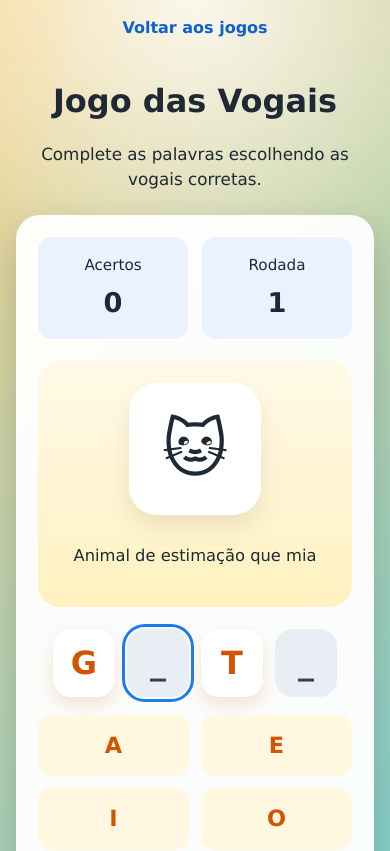
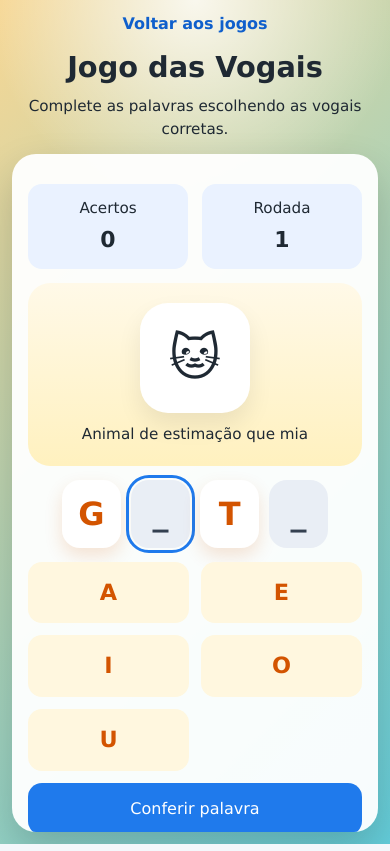
Before and after one commit to sharlaynejardini/projeto-jogos, a React (Vite) app: page /jogos/vogais in a window 390 px wide. Shown: the top 851 px of the page. Built offline with nearby package versions, Linux system fonts and the light colour scheme.

Commit message:
atualização vogais

```diff
--- a/public/jogos/memoria-vogais/style.css
+++ b/public/jogos/memoria-vogais/style.css
@@ -5,23 +5,27 @@
 }
 
 body {
-  min-height: 100vh;
+  min-height: 100dvh;
   font-family: Verdana, sans-serif;
   background:
     radial-gradient(circle at top left, rgba(255, 255, 255, 0.8), transparent 28%),
     linear-gradient(135deg, #ffe7a3, #8be0d0);
   color: #1f2933;
-  padding: 20px;
+  padding: clamp(10px, 2vh, 18px);
+  overflow: hidden;
 }
 
 .memory-page {
   width: min(100%, 1100px);
   margin: 0 auto;
+  min-height: calc(100dvh - clamp(20px, 4vh, 36px));
+  display: grid;
+  grid-template-rows: auto 1fr;
+  gap: clamp(10px, 1.8vh, 18px);
 }
 
 .topbar {
   text-align: center;
-  margin-bottom: 22px;
 }
 
 .back-link {
@@ -34,18 +38,21 @@ body {
 
 .topbar h1 {
   font-size: clamp(2rem, 4vw, 3rem);
-  margin-bottom: 8px;
+  margin-bottom: 6px;
 }
 
 .topbar p {
-  font-size: 1.05rem;
+  font-size: 1rem;
 }
 
 .game-panel {
   background: rgba(255, 255, 255, 0.95);
   border-radius: 26px;
-  padding: 28px;
+  padding: clamp(16px, 2.5vh, 24px);
   box-shadow: 0 18px 40px rgba(0, 0, 0, 0.16);
+  min-height: 0;
+  display: flex;
+  flex-direction: column;
 }
 
 .panel-row {
@@ -117,13 +124,13 @@ button:hover {
   display: grid;
   grid-template-columns: repeat(3, 1fr);
   gap: 14px;
-  margin: 22px 0;
+  margin: 14px 0;
 }
 
 .score-card {
   background: #eef5ff;
   border-radius: 18px;
-  padding: 16px;
+  padding: 12px;
   text-align: center;
 }
 
@@ -135,11 +142,11 @@ button:hover {
 
 .feedback-box {
   position: relative;
-  min-height: 72px;
+  min-height: 64px;
   border-radius: 20px;
   background: #fff8dd;
-  padding: 18px;
-  margin-bottom: 22px;
+  padding: 14px;
+  margin-bottom: 16px;
   text-align: center;
   overflow: hidden;
 }
@@ -186,11 +193,16 @@ button:hover {
   display: grid;
   grid-template-columns: repeat(4, minmax(0, 1fr));
   gap: 14px;
+  flex: 1;
+  min-height: 0;
+  align-content: stretch;
 }
 
 .memory-card {
   position: relative;
-  height: 150px;
+  width: 100%;
+  height: auto;
+  aspect-ratio: 1 / 1;
   border: none;
   background: transparent;
   cursor: pointer;
@@ -306,22 +318,29 @@ button:hover {
 
 @media (max-width: 640px) {
   body {
-    padding: 14px;
+    padding: 10px;
   }
 
   .game-panel {
-    padding: 20px;
+    padding: 14px;
   }
 
   .scoreboard {
     grid-template-columns: 1fr;
+    gap: 10px;
   }
 
   .game-board {
     grid-template-columns: repeat(2, minmax(0, 1fr));
+    gap: 10px;
   }
 
-  .memory-card {
-    height: 132px;
+  .card-front {
+    font-size: 1.7rem;
+  }
+
+  .card-back.vowel-card,
+  .card-icon {
+    font-size: 2.4rem;
   }
 }
--- a/src/App.css
+++ b/src/App.css
@@ -1,20 +1,24 @@
 .site-shell {
   width: min(100%, 1100px);
   margin: 0 auto;
+  height: 100%;
+  display: flex;
+  flex-direction: column;
 }
 
 .site-home {
-  min-height: 100vh;
+  height: 100dvh;
   background:
     radial-gradient(circle at top left, rgba(255, 255, 255, 0.75), transparent 28%),
     linear-gradient(135deg, #f7d794, #63cdda);
-  padding: 32px 20px;
+  padding: clamp(12px, 2vh, 24px) 20px;
+  overflow: hidden;
 }
 
 .hero {
   background: rgba(255, 255, 255, 0.94);
   border-radius: 28px;
-  padding: 32px;
+  padding: clamp(20px, 3vh, 30px);
   box-shadow: 0 18px 40px rgba(0, 0, 0, 0.12);
   text-align: center;
 }
@@ -40,11 +44,14 @@
 }
 
 .games-section {
-  margin-top: 28px;
+  margin-top: clamp(14px, 2vh, 24px);
+  flex: 1;
+  display: flex;
+  flex-direction: column;
 }
 
 .games-section h2 {
-  margin-bottom: 16px;
+  margin: 0 0 12px;
   font-size: 1.7rem;
   text-align: center;
 }
@@ -52,14 +59,15 @@
 .game-grid {
   display: grid;
   grid-template-columns: repeat(auto-fit, minmax(240px, 1fr));
-  gap: 18px;
+  gap: clamp(12px, 2vh, 18px);
   align-items: stretch;
+  flex: 1;
 }
 
 .game-card {
   background: rgba(255, 255, 255, 0.95);
   border-radius: 24px;
-  padding: 24px;
+  padding: clamp(18px, 2.4vh, 24px);
   box-shadow: 0 18px 30px rgba(0, 0, 0, 0.1);
   text-align: center;
   display: flex;
@@ -85,13 +93,14 @@
 }
 
 .game-card h3 {
-  margin-bottom: 10px;
+  margin: 0 0 8px;
   font-size: 1.35rem;
 }
 
 .game-card p {
   line-height: 1.6;
   max-width: 28ch;
+  margin: 0;
 }
 
 .game-tag {
@@ -107,9 +116,9 @@
   display: block;
   width: 100%;
   max-width: 150px;
-  height: 110px;
+  height: clamp(80px, 10vh, 110px);
   object-fit: contain;
-  margin: 0 auto 16px;
+  margin: 0 auto 12px;
   border-radius: 18px;
   background: #fff7df;
   padding: 10px;
@@ -153,52 +162,58 @@
 }
 
 .game-page {
-  min-height: 100vh;
+  height: 100dvh;
   background:
     radial-gradient(circle at top center, rgba(255, 255, 255, 0.82), transparent 24%),
     linear-gradient(135deg, #f7d794, #63cdda);
   color: #1f2933;
-  padding: 24px;
-  overflow-x: hidden;
+  padding: clamp(12px, 2vh, 20px);
+  overflow: hidden;
 }
 
 .game-topbar {
-  margin-bottom: 22px;
+  margin-bottom: clamp(10px, 1.6vh, 18px);
   text-align: center;
 }
 
 .back-link {
   display: inline-flex;
-  margin-bottom: 16px;
+  margin-bottom: 10px;
   color: #0f5fcc;
   font-weight: 700;
   text-decoration: none;
 }
 
 .game-topbar h1 {
-  font-size: clamp(2rem, 4vw, 3rem);
-  margin-bottom: 8px;
+  font-size: clamp(1.8rem, 4vw, 2.8rem);
+  margin: 0 0 6px;
 }
 
 .game-topbar p {
-  font-size: 1.05rem;
+  font-size: 1rem;
+  margin: 0;
 }
 
 .game-panel {
   position: relative;
   width: 100%;
+  flex: 1;
+  min-height: 0;
   background: rgba(255, 255, 255, 0.95);
   border-radius: 24px;
-  padding: 32px;
+  padding: clamp(18px, 2.6vh, 28px);
   box-shadow: 0 18px 40px rgba(0, 0, 0, 0.18);
   overflow: hidden;
+  display: flex;
+  flex-direction: column;
+  justify-content: space-between;
 }
 
 .side-image {
   position: absolute;
   top: 50%;
   left: 50%;
-  width: min(420px, 70%);
+  width: min(320px, 54vh, 62%);
   opacity: 0;
   visibility: hidden;
   z-index: 2;
@@ -215,7 +230,6 @@
 
 .controls,
 .question-box {
-  margin-bottom: 22px;
   text-align: center;
 }
 
@@ -248,14 +262,14 @@
   display: grid;
   grid-template-columns: repeat(4, 1fr);
   gap: 12px;
-  margin-top: 12px;
+  margin-top: 10px;
 }
 
 .level-list {
   display: grid;
   grid-template-columns: repeat(2, minmax(0, 1fr));
   gap: 12px;
-  margin: 12px 0 18px;
+  margin: 10px 0 14px;
 }
 
 .level-option {
@@ -288,20 +302,20 @@
   display: grid;
   grid-template-columns: 1fr 1fr;
   gap: 14px;
-  margin-bottom: 22px;
+  margin: 14px 0;
 }
 
 .scoreboard div {
   background: #eaf2ff;
   border-radius: 14px;
-  padding: 16px;
+  padding: 12px;
   text-align: center;
 }
 
 .scoreboard strong {
   display: block;
-  font-size: 1.7rem;
-  margin-top: 6px;
+  font-size: clamp(1.35rem, 2.6vh, 1.7rem);
+  margin-top: 4px;
 }
 
 .question-display {
@@ -310,27 +324,27 @@
   justify-content: center;
   gap: 12px;
   flex-wrap: wrap;
-  min-height: 112px;
-  padding: 20px;
+  min-height: clamp(84px, 14vh, 112px);
+  padding: clamp(12px, 2vh, 18px);
   border-radius: 18px;
   background: #fff4cc;
-  margin-bottom: 16px;
+  margin-bottom: 12px;
 }
 
 .question-number {
-  min-width: 90px;
-  padding: 12px 16px;
+  min-width: clamp(68px, 9vh, 90px);
+  padding: 10px 14px;
   border-radius: 16px;
   background: #ffffff;
   color: #d35400;
-  font-size: 2.4rem;
+  font-size: clamp(1.8rem, 4.2vh, 2.4rem);
   font-weight: 700;
   text-align: center;
   box-shadow: 0 8px 18px rgba(211, 84, 0, 0.16);
 }
 
 .question-symbol {
-  font-size: 1.9rem;
+  font-size: clamp(1.4rem, 3.3vh, 1.9rem);
   font-weight: 700;
 }
 
@@ -362,9 +376,9 @@
   flex-direction: column;
   align-items: center;
   justify-content: center;
-  gap: 12px;
-  padding: 22px;
-  margin-bottom: 22px;
+  gap: 10px;
+  padding: clamp(14px, 2.4vh, 22px);
+  margin-bottom: 14px;
   border-radius: 22px;
   background: linear-gradient(180deg, #fff9e8, #fff1bf);
 }
@@ -373,18 +387,19 @@
   display: flex;
   align-items: center;
   justify-content: center;
-  width: 132px;
-  height: 132px;
+  width: clamp(84px, 13vh, 132px);
+  height: clamp(84px, 13vh, 132px);
   border-radius: 28px;
   background: #ffffff;
-  font-size: 4rem;
+  font-size: clamp(2.6rem, 6vh, 4rem);
   box-shadow: 0 12px 24px rgba(0, 0, 0, 0.08);
 }
 
 .vowel-hint {
   max-width: 28ch;
   text-align: center;
-  font-size: 1.02rem;
+  font-size: 0.98rem;
+  margin: 0;
 }
 
 .word-slots {
@@ -392,18 +407,18 @@
   align-items: center;
   justify-content: center;
   flex-wrap: wrap;
-  gap: 12px;
-  margin-bottom: 18px;
+  gap: 10px;
+  margin-bottom: 14px;
 }
 
 .letter-tile {
   display: inline-flex;
   align-items: center;
   justify-content: center;
-  min-width: 62px;
-  min-height: 68px;
+  min-width: clamp(48px, 7vh, 62px);
+  min-height: clamp(52px, 8vh, 68px);
   border-radius: 18px;
-  font-size: 2rem;
+  font-size: clamp(1.5rem, 3.8vh, 2rem);
   font-weight: 700;
   text-transform: uppercase;
 }
@@ -441,13 +456,13 @@
   display: grid;
   grid-template-columns: repeat(5, minmax(0, 1fr));
   gap: 12px;
-  margin-bottom: 12px;
+  margin-bottom: 10px;
 }
 
 .vowel-option {
   background: #fff7df;
   color: #d35400;
-  font-size: 1.4rem;
+  font-size: clamp(1.1rem, 2.8vh, 1.4rem);
   font-weight: 800;
 }
 
@@ -455,7 +470,7 @@
   display: flex;
   flex-wrap: wrap;
   gap: 10px;
-  margin-top: 14px;
+  margin-top: 12px;
   justify-content: center;
 }
 
@@ -472,8 +487,8 @@
 }
 
 .message {
-  margin-top: 16px;
-  min-height: 24px;
+  margin-top: 12px;
+  min-height: 22px;
   font-weight: bold;
   text-align: center;
 }
@@ -488,7 +503,7 @@
   }
 
   .side-image {
-    width: min(320px, 82%);
+    width: min(260px, 48vh, 82%);
   }
 
   .vowel-options {
@@ -498,17 +513,21 @@
 
 @media (max-width: 680px) {
   .hero {
-    padding: 24px;
+    padding: 20px;
+  }
+
+  .game-grid {
+    grid-template-columns: 1fr;
   }
 }
 
 @media (max-width: 640px) {
   .game-page {
-    padding: 16px;
+    padding: 12px;
   }
 
   .game-panel {
-    padding: 22px;
+    padding: 16px;
   }
 
   .operation-list,
@@ -527,6 +546,14 @@
   .question-number {
     min-width: 72px;
     font-size: 2rem;
+  }
+
+  .game-topbar p,
+  .hero-text,
+  .game-card p,
+  .vowel-hint,
+  .message {
+    font-size: 0.95rem;
   }
 
   .primary-action {
--- a/src/index.css
+++ b/src/index.css
@@ -17,12 +17,14 @@
 html,
 body,
 #root {
-  min-height: 100%;
+  width: 100%;
+  height: 100%;
   margin: 0;
 }
 
 body {
   min-width: 320px;
+  overflow: hidden;
 }
 
 a,
```
